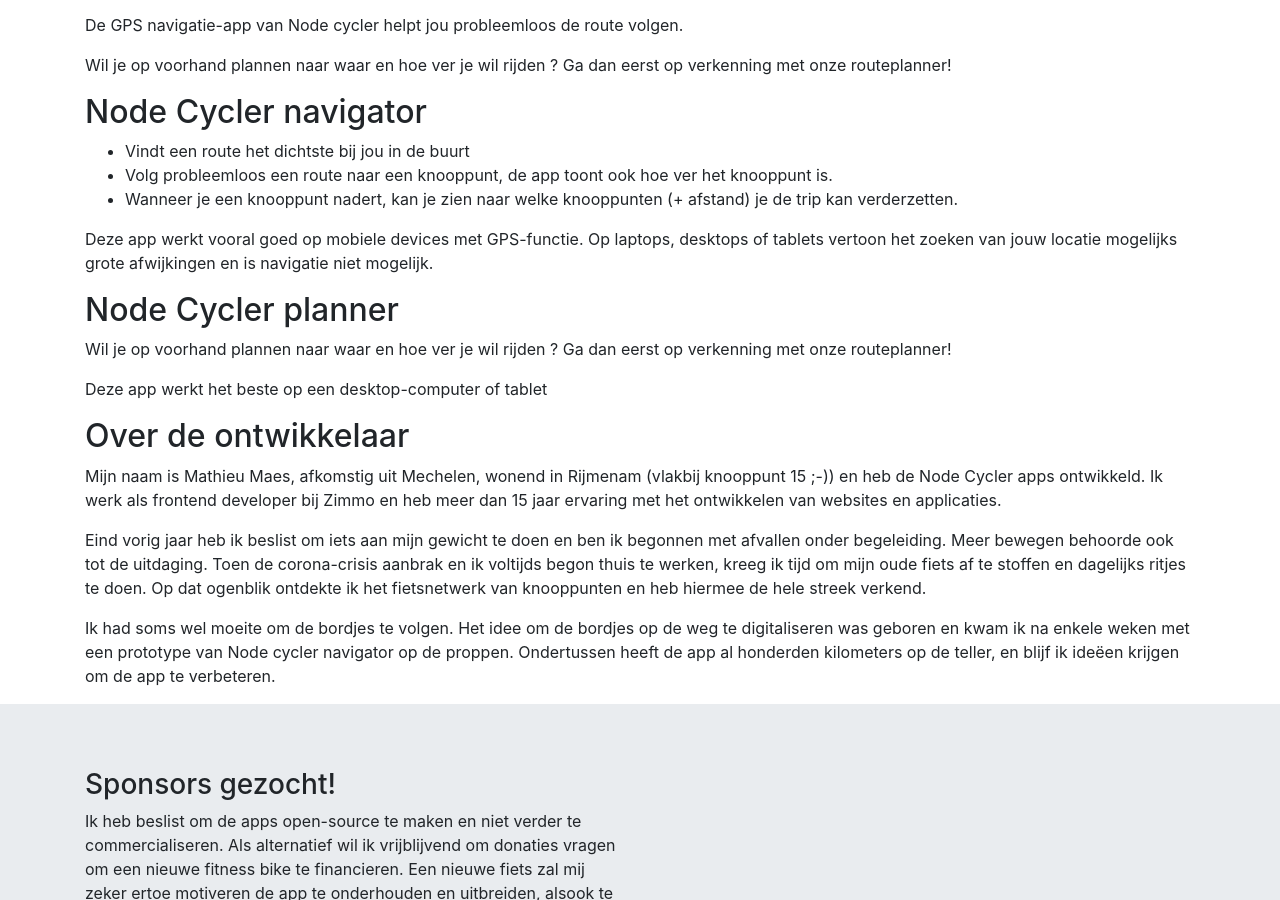
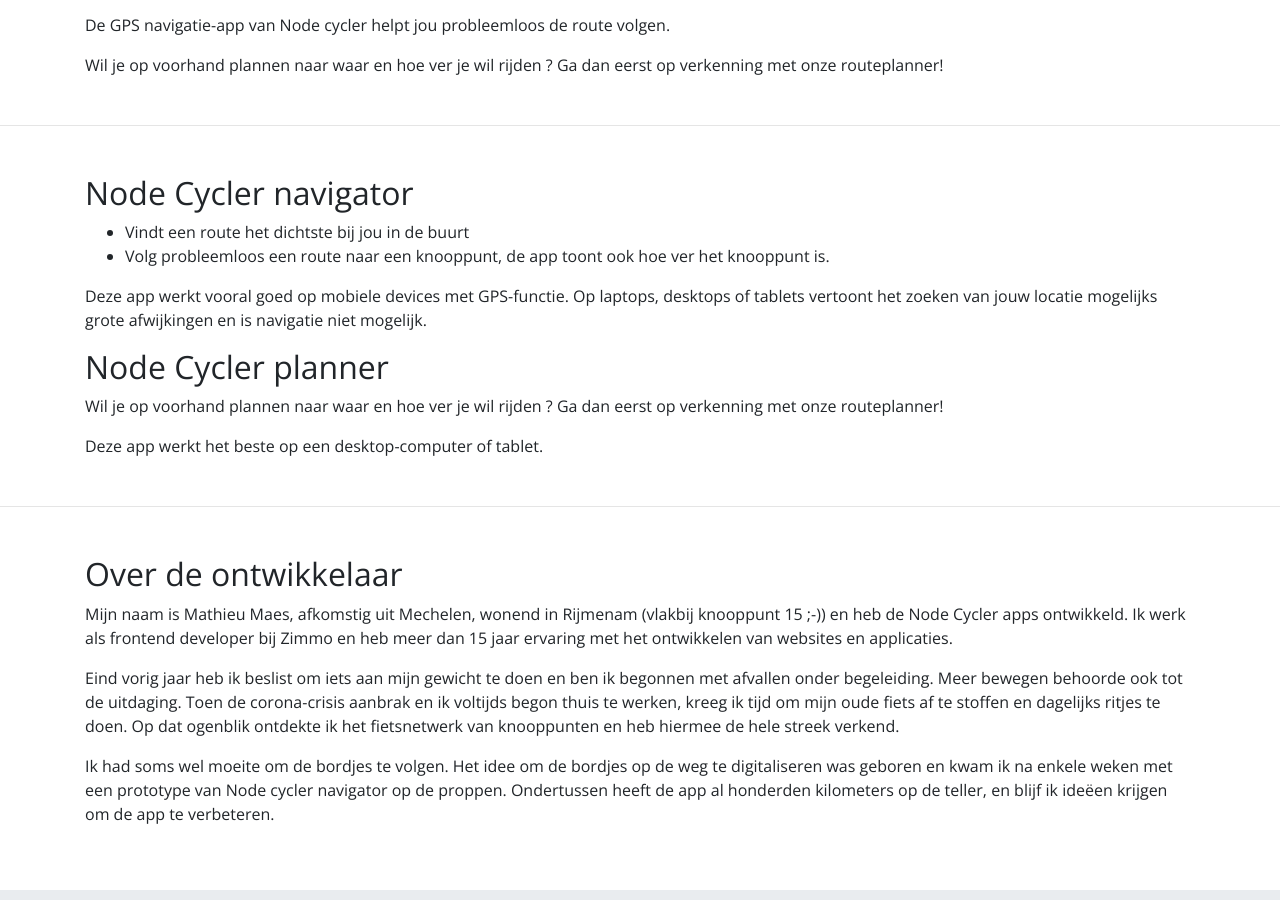
Before and after one commit to nodecycler/website, a website built with webpack: page src/index.html in a window 1280 px wide. Shown: the part 677-1577 px from the top of the page. Built offline with nearby package versions, Linux system fonts and the light colour scheme.

Commit message:
improve bootstrap implementation

```diff
--- a/package.json
+++ b/package.json
@@ -33,5 +33,8 @@
     "webpack": "^4.43.0",
     "webpack-cli": "^3.3.11",
     "webpack-dev-server": "^3.11.0"
+  },
+  "dependencies": {
+    "bootstrap": "^4.4.1"
   }
 }
--- a/src/index.html
+++ b/src/index.html
@@ -14,12 +14,7 @@
     <link rel="apple-touch-icon-precomposed" sizes="72x72" href="/apple-touch-icon-72x72-precomposed.png">
     <link rel="apple-touch-icon-precomposed" href="/apple-touch-icon-precomposed.png">
 
-    <!-- Bootstrap CSS -->
-    <link href="https://fonts.googleapis.com/css2?family=Open+Sans:wght@300;400;700&display=swap" rel="stylesheet"/>
-    <link rel="stylesheet" href="https://stackpath.bootstrapcdn.com/bootstrap/4.4.1/css/bootstrap.min.css"
-          integrity="sha384-Vkoo8x4CGsO3+Hhxv8T/Q5PaXtkKtu6ug5TOeNV6gBiFeWPGFN9MuhOf23Q9Ifjh" crossorigin="anonymous"/>
-
-    <title>Node cycler</title>
+    <title>Node cycler Navigator &amp; Planner</title>
 </head>
 <body>
 <section class="jumbotron intro">
@@ -61,7 +56,7 @@
 
     <h1 class="display-4 text-center sr-only">Node cycler</h1>
     <div class="container">
-        <p class="lead text-center mb-5">... is een sterk duo van 2 apps:</p>
+        <p class="lead text-center mb-5">... is een sterk duo apps voor alle recreatieve fietsers:</p>
         <div class="row">
             <div class="col-sm-6">
                 <h2>Navigator</h2>
@@ -88,23 +83,27 @@
         routeplanner!</p>
 
 </section>
+<hr class="my-5" />
 <section class="container">
     <h2>Node Cycler navigator</h2>
     <ul>
         <li>Vindt een route het dichtste bij jou in de buurt</li>
         <li>Volg probleemloos een route naar een knooppunt, de app toont ook hoe ver het knooppunt is.</li>
+<!--
         <li>Wanneer je een knooppunt nadert, kan je zien naar welke knooppunten (+ afstand) je de trip kan
             verderzetten.
         </li>
+-->
     </ul>
-    <p>Deze app werkt vooral goed op mobiele devices met GPS-functie. Op laptops, desktops of tablets vertoon het zoeken
+    <p>Deze app werkt vooral goed op mobiele devices met GPS-functie. Op laptops, desktops of tablets vertoont het zoeken
         van jouw locatie mogelijks grote afwijkingen en is navigatie niet mogelijk.</p>
     <h2>Node Cycler planner</h2>
     <p>Wil je op voorhand plannen naar waar en hoe ver je wil rijden ? Ga dan eerst op verkenning met onze
         routeplanner!</p>
-    <p>Deze app werkt het beste op een desktop-computer of tablet</p>
+    <p>Deze app werkt het beste op een desktop-computer of tablet.</p>
 </section>
-<section class="container">
+<hr class="my-5" />
+<section class="container pb-5">
     <h2>Over de ontwikkelaar</h2>
     <p>Mijn naam is Mathieu Maes, afkomstig uit Mechelen, wonend in Rijmenam (vlakbij knooppunt 15 ;-)) en heb de Node
         Cycler apps ontwikkeld. Ik werk als frontend developer bij Zimmo en heb
@@ -168,16 +167,5 @@
     </div>
 </footer>
 
-<!-- Optional JavaScript -->
-<!-- jQuery first, then Popper.js, then Bootstrap JS -->
-<script src="https://code.jquery.com/jquery-3.4.1.slim.min.js"
-        integrity="sha384-J6qa4849blE2+poT4WnyKhv5vZF5SrPo0iEjwBvKU7imGFAV0wwj1yYfoRSJoZ+n"
-        crossorigin="anonymous"></script>
-<script src="https://cdn.jsdelivr.net/npm/popper.js@1.16.0/dist/umd/popper.min.js"
-        integrity="sha384-Q6E9RHvbIyZFJoft+2mJbHaEWldlvI9IOYy5n3zV9zzTtmI3UksdQRVvoxMfooAo"
-        crossorigin="anonymous"></script>
-<script src="https://stackpath.bootstrapcdn.com/bootstrap/4.4.1/js/bootstrap.min.js"
-        integrity="sha384-wfSDF2E50Y2D1uUdj0O3uMBJnjuUD4Ih7YwaYd1iqfktj0Uod8GCExl3Og8ifwB6"
-        crossorigin="anonymous"></script>
 </body>
 </html>
--- a/src/styles.scss
+++ b/src/styles.scss
@@ -1 +1,4 @@
+@import url('https://fonts.googleapis.com/css2?family=Open+Sans:wght@300;400;600;700&display=swap');
+@import "./styles/variables";
+@import "./styles/bootstrap";
 @import "./styles/intro";
--- /dev/null
+++ b/src/styles/bootstrap.scss
@@ -0,0 +1,44 @@
+/*!
+ * Bootstrap v4.4.1 (https://getbootstrap.com/)
+ * Copyright 2011-2019 The Bootstrap Authors
+ * Copyright 2011-2019 Twitter, Inc.
+ * Licensed under MIT (https://github.com/twbs/bootstrap/blob/master/LICENSE)
+ */
+
+@import "~bootstrap/scss/functions";
+@import "~bootstrap/scss/variables";
+@import "~bootstrap/scss/mixins";
+@import "~bootstrap/scss/root";
+@import "~bootstrap/scss/reboot";
+@import "~bootstrap/scss/type";
+//@import "~bootstrap/scss/images";
+//@import "~bootstrap/scss/code";
+@import "~bootstrap/scss/grid";
+//@import "~bootstrap/scss/tables";
+//@import "~bootstrap/scss/forms";
+@import "~bootstrap/scss/buttons";
+//@import "~bootstrap/scss/transitions";
+//@import "~bootstrap/scss/dropdown";
+//@import "~bootstrap/scss/button-group";
+//@import "~bootstrap/scss/input-group";
+//@import "~bootstrap/scss/custom-forms";
+//@import "~bootstrap/scss/nav";
+//@import "~bootstrap/scss/navbar";
+//@import "~bootstrap/scss/card";
+//@import "~bootstrap/scss/breadcrumb";
+//@import "~bootstrap/scss/pagination";
+//@import "~bootstrap/scss/badge";
+@import "~bootstrap/scss/jumbotron";
+//@import "~bootstrap/scss/alert";
+//@import "~bootstrap/scss/progress";
+//@import "~bootstrap/scss/media";
+//@import "~bootstrap/scss/list-group";
+//@import "~bootstrap/scss/close";
+//@import "~bootstrap/scss/toasts";
+//@import "~bootstrap/scss/modal";
+//@import "~bootstrap/scss/tooltip";
+//@import "~bootstrap/scss/popover";
+//@import "~bootstrap/scss/carousel";
+//@import "~bootstrap/scss/spinners";
+@import "~bootstrap/scss/utilities";
+@import "~bootstrap/scss/print";
--- a/src/styles/intro.scss
+++ b/src/styles/intro.scss
@@ -7,12 +7,4 @@
     max-width: 600px;
   }
 
-  .btn-primary {
-    background-color: #6FAD2D;
-    border-color: #6FAD2D;
-  }
-  .btn-primary:active {
-    background-color: #579120;
-    border-color: #579120;
-  }
 }
--- /dev/null
+++ b/src/styles/variables.scss
@@ -0,0 +1,7 @@
+$green: #6FAD2D;
+$green-dark: #579120;
+$background: #DDE0C9;
+
+// Bootstrap config
+$primary: $green;
+$font-family-base: 'Open Sans', sans-serif;
```
Also changed, not shown: 1 other file.
